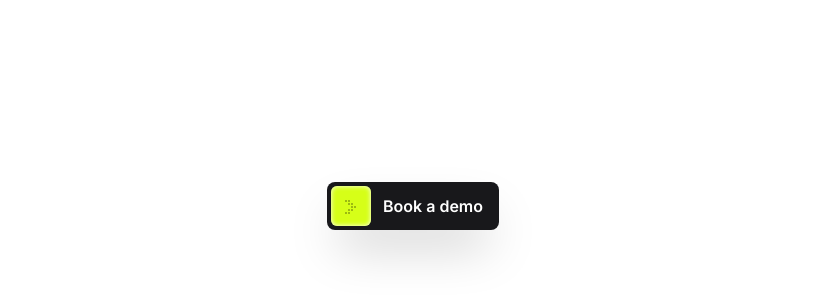
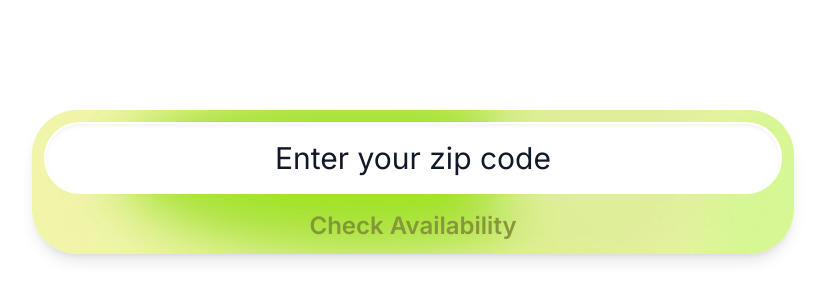
Before and after one commit to prash240303/crafts, a Next.js app: page / in a window 1280 px wide. Shown: the part 218-518 px from the top of the page, without its empty margins (227-1052 px from the left). Built offline with nearby package versions, Linux system fonts and the light colour scheme.

Commit message:
zip-component, switcher

```diff
--- /dev/null
+++ b/public/GradientIcon.tsx
@@ -0,0 +1,41 @@
+export const GradientIconGallery = ({ isActive }:{isActive:boolean}) => (
+  <svg
+    width="20"
+    height="20"
+    viewBox="0 0 24 24"
+    fill="none"
+    xmlns="http://www.w3.org/2000/svg"
+  >
+    <defs>
+      <linearGradient id="iconGradient" x1="0%" y1="0%" x2="100%" y2="100%">
+        <stop offset="0%" stopColor="#EEC693" />
+        <stop offset="100%" stopColor="#EADA63" />
+      </linearGradient>
+    </defs>
+    <path
+      d="M3 6.66667C3 5.19391 4.19391 4 5.66667 4H18.3333C19.8061 4 21 5.19391 21 6.66667V17.3333C21 18.8061 19.8061 20 18.3333 20H5.66667C4.19391 20 3 18.8061 3 17.3333V6.66667ZM5.66667 5.33333C4.93029 5.33333 4.33333 5.93029 4.33333 6.66667V17.3333C4.33333 18.0697 4.93029 18.6667 5.66667 18.6667H18.3333C19.0697 18.6667 19.6667 18.0697 19.6667 17.3333V6.66667C19.6667 5.93029 19.0697 5.33333 18.3333 5.33333H5.66667ZM10.3333 9.33333C10.3333 8.78105 10.7811 8.33333 11.3333 8.33333H16.6667C17.219 8.33333 17.6667 8.78105 17.6667 9.33333C17.6667 9.88562 17.219 10.3333 16.6667 10.3333H11.3333C10.7811 10.3333 10.3333 9.88562 10.3333 9.33333ZM10.3333 13.3333C10.3333 12.7811 10.7811 12.3333 11.3333 12.3333H16.6667C17.219 12.3333 17.6667 12.7811 17.6667 13.3333C17.6667 13.8856 17.219 14.3333 16.6667 14.3333H11.3333C10.7811 14.3333 10.3333 13.8856 10.3333 13.3333ZM6.33333 9.33333C6.33333 8.78105 6.78105 8.33333 7.33333 8.33333H8C8.55229 8.33333 9 8.78105 9 9.33333C9 9.88562 8.55229 10.3333 8 10.3333H7.33333C6.78105 10.3333 6.33333 9.88562 6.33333 9.33333ZM6.33333 13.3333C6.33333 12.7811 6.78105 12.3333 7.33333 12.3333H8C8.55229 12.3333 9 12.7811 9 13.3333C9 13.8856 8.55229 14.3333 8 14.3333H7.33333C6.78105 14.3333 6.33333 13.8856 6.33333 13.3333Z"
+      fill={isActive ? "url(#iconGradient)" : "gray"} // Change fill color based on isActive
+    />
+  </svg>
+);
+
+export const GradientIconLayout = ({ isActive }:{isActive:boolean}) => (
+  <svg
+    width="20"
+    height="20"
+    viewBox="0 0 24 24"
+    fill="none"
+    xmlns="http://www.w3.org/2000/svg"
+  >
+    <defs>
+      <linearGradient id="iconGradient" x1="0%" y1="0%" x2="100%" y2="100%">
+        <stop offset="0%" stopColor="#EEC693" />
+        <stop offset="100%" stopColor="#EADA63" />
+      </linearGradient>
+    </defs>
+    <path
+      d="M5.33333 4C4.59695 4 4 4.59695 4 5.33333V18.6667C4 19.403 4.59695 20 5.33333 20H18.6667C19.403 20 20 19.403 20 18.6667V5.33333C20 4.59695 19.403 4 18.6667 4H5.33333ZM5.33333 5.33333H8V18.6667H5.33333V5.33333ZM9.33333 5.33333H14.6667V18.6667H9.33333V5.33333ZM16 5.33333H18.6667V18.6667H16V5.33333Z"
+      fill={isActive ? "url(#iconGradient)" : "gray"} // Change fill color based on isActive
+    />
+  </svg>
+);
--- a/src/app/page.tsx
+++ b/src/app/page.tsx
@@ -1,15 +1,19 @@
 import ArrowButton from "@/components/ArrowButton";
 import MagicText from "@/components/GlowyStarryText";
+import Heading from "@/components/Heading";
+import TabSwitcher from "@/components/Switcher";
 import TagsComponent from "@/components/TagsComponent";
 import UseStateExample from "@/components/UseState";
+import ZipCodeChecker from "@/components/ZipCodeChecker";
 
 export default function Home() {
   return (
     <main className="flex min-h-screen  items-center justify-center gap-4 p-24">
-      <ArrowButton/>
-
+      {/* <ArrowButton/> */}
+      {/* <Heading/> */}
       {/* <MagicText/>  */}
-      {/* <UseStateExample/> */}
+      {/* <TabSwitcher/> */}
+      <ZipCodeChecker/>
     </main>
   );
 }
--- a/src/components/ArrowButton.tsx
+++ b/src/components/ArrowButton.tsx
@@ -1,5 +1,4 @@
 import React from 'react';
-
 
 const ArrowButton = () => {
   return (
@@ -7,7 +6,7 @@ const ArrowButton = () => {
       href=""
       target="_blank"
       rel="noopener noreferrer"
-      className="hero-button group relative mt-12 rounded-lg py-3 px-2 overflow-hidden mx-auto w-max block rounded-6 bg-neutral-loud text-neutral-white  shadow-2xl  bg-zinc-900 text-white text-body-small-medium cursor-pointer"
+      className="hero-button group relative mt-12 rounded-lg py-3 px-2 overflow-hidden mx-auto w-max block rounded-6 bg-neutral-loud text-neutral-white shadow-2xl bg-zinc-900 text-white text-body-small-medium cursor-pointer"
     >
       <div className="hero-button-arrows absolute flex items-center pointer-events-none overflow-hidden transition-all p-1 duration-500 group-hover:w-full group-hover:h-full group-hover:left-0 group-hover:top-0 justify-center h-full w-12 rounded-4 top-0 left-0 moving-arrows">
         <div className="rounded-md flex w-full h-full bg-[#D6FF18] shadow-xl  justify-center items-center" style={{ boxShadow: 'inset 0 0 5px rgba(255, 255, 255, 1)' }}>
--- /dev/null
+++ b/src/components/Switcher.tsx
@@ -0,0 +1,51 @@
+"use client";
+import { useState } from "react";
+import {
+  GradientIconGallery,
+  GradientIconLayout,
+} from "../../public/GradientIcon";
+
+export default function TabSwitcher() {
+  const [activeTab, setActiveTab] = useState("gallery");
+
+  return (
+    <div className="bg-[#fcf8f8] rounded-xl border border-gray-100 shadow-lg overflow-hidden w-fit">
+      <div className="relative flex w-fit">
+        {/* Background Slide */}
+        <div
+          className={`absolute top-0 left-0 h-full w-1/2 rounded-xl bg-neutral-900 transition-transform duration-300 ease-in-out shadow-sm ${
+            activeTab === "gallery" ? "translate-x-0" : "translate-x-full"
+          }`}
+          style={{
+            boxShadow: `
+              inset 0 1px 3px rgba(255, 255, 255, 0.2),
+              inset 0 -1px 3px rgba(0, 0, 0, 0.1),
+              0 2px 6px rgba(0, 0, 0, 0.1),
+              0 4px 12px rgba(0, 0, 0, 0.1)
+            `,
+          }}
+        />
+
+        {/* Buttons */}
+        <button
+          className={`relative flex items-center px-4 py-2 rounded-xl transition-all duration-200 z-10 ${
+            activeTab === "gallery" ? "text-amber-400" : "text-gray-500"
+          }`}
+          onClick={() => setActiveTab("gallery")}
+        >
+          <GradientIconGallery isActive={activeTab === "gallery"} />
+          <span className="font-medium ml-2">gallery</span>
+        </button>
+        <button
+          className={`relative flex items-center px-4 py-2 rounded-xl transition-all duration-200 z-10 ${
+            activeTab === "kanban" ? "text-amber-400" : "text-gray-500"
+          }`}
+          onClick={() => setActiveTab("kanban")}
+        >
+          <GradientIconLayout isActive={activeTab === "kanban"} />
+          <span className="font-medium ml-2">Kanban</span>
+        </button>
+      </div>
+    </div>
+  );
+}
--- /dev/null
+++ b/src/components/ZipCodeChecker.tsx
@@ -0,0 +1,36 @@
+"use client";
+
+import Image from "next/image";
+import { useState } from "react";
+
+export default function ZipCodeChecker() {
+  const [zipCode, setZipCode] = useState("");
+
+  return (
+    <div className="relative flex justify-center items-center">
+      <Image
+        src="/bg.png"
+        alt="background"
+        width={1000}
+        height={200}
+        className="rounded-[45px] h-36 absolute object-cover shadow-lg"
+      />
+
+      <div className="relative px-3  h-fit">
+        <input
+          type="text"
+          value={zipCode}
+          onChange={(e) => setZipCode(e.target.value)}
+          placeholder="Enter your zip code"
+          className="w-full  relative text-3xl px-6 py-4 text-center text-gray-900 placeholder-gray-900 bg-white rounded-full shadow-inner border-2 border-white focus:outline-none"
+        />
+        <button
+          type="submit"
+          className="w-full px-6 pt-4 text-2xl font-semibold text-transparent bg-clip-text bg-gradient-to-r from-[#73a024] to-[#95904a]"
+        >
+          Check Availability
+        </button>
+      </div>
+    </div>
+  );
+}
```
Also changed, not shown: public/bg.png (added), 1 other file (tests, documents, lock files or other folders).
